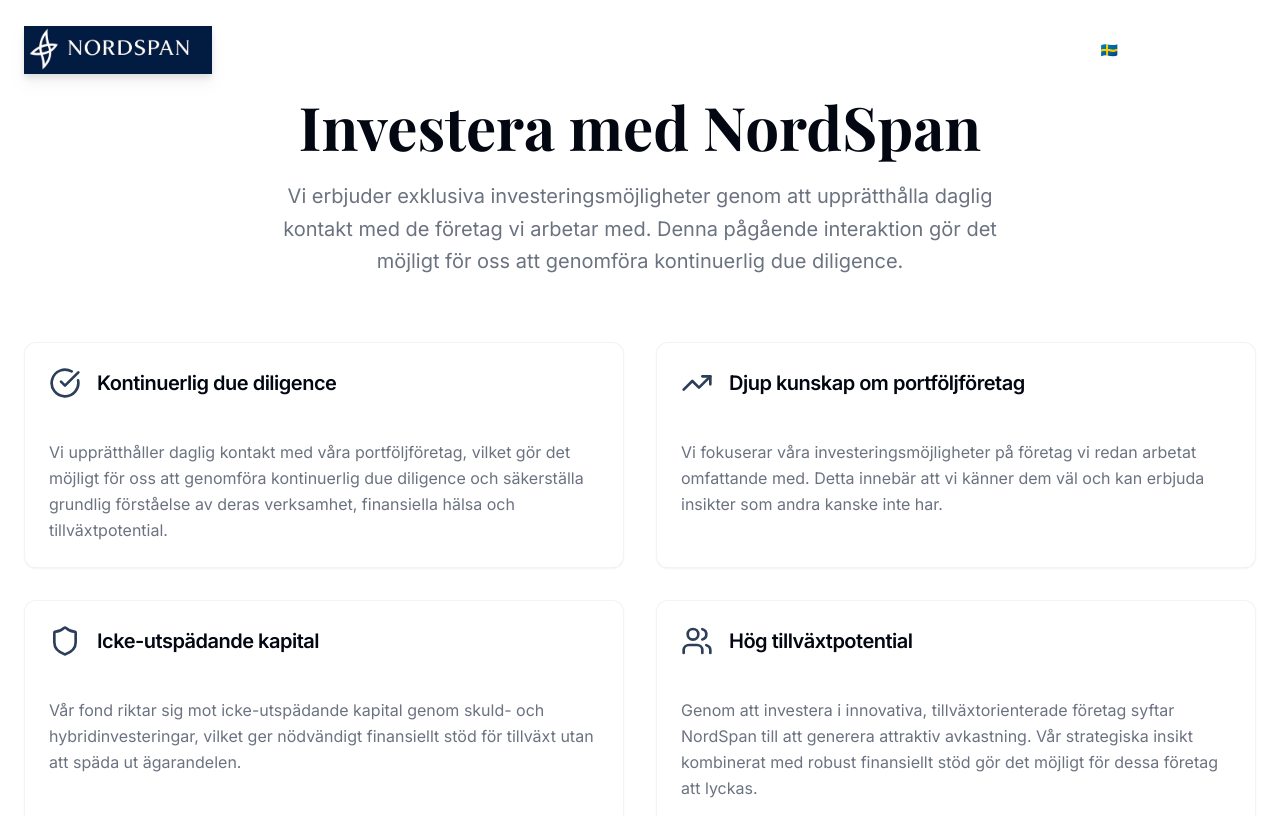
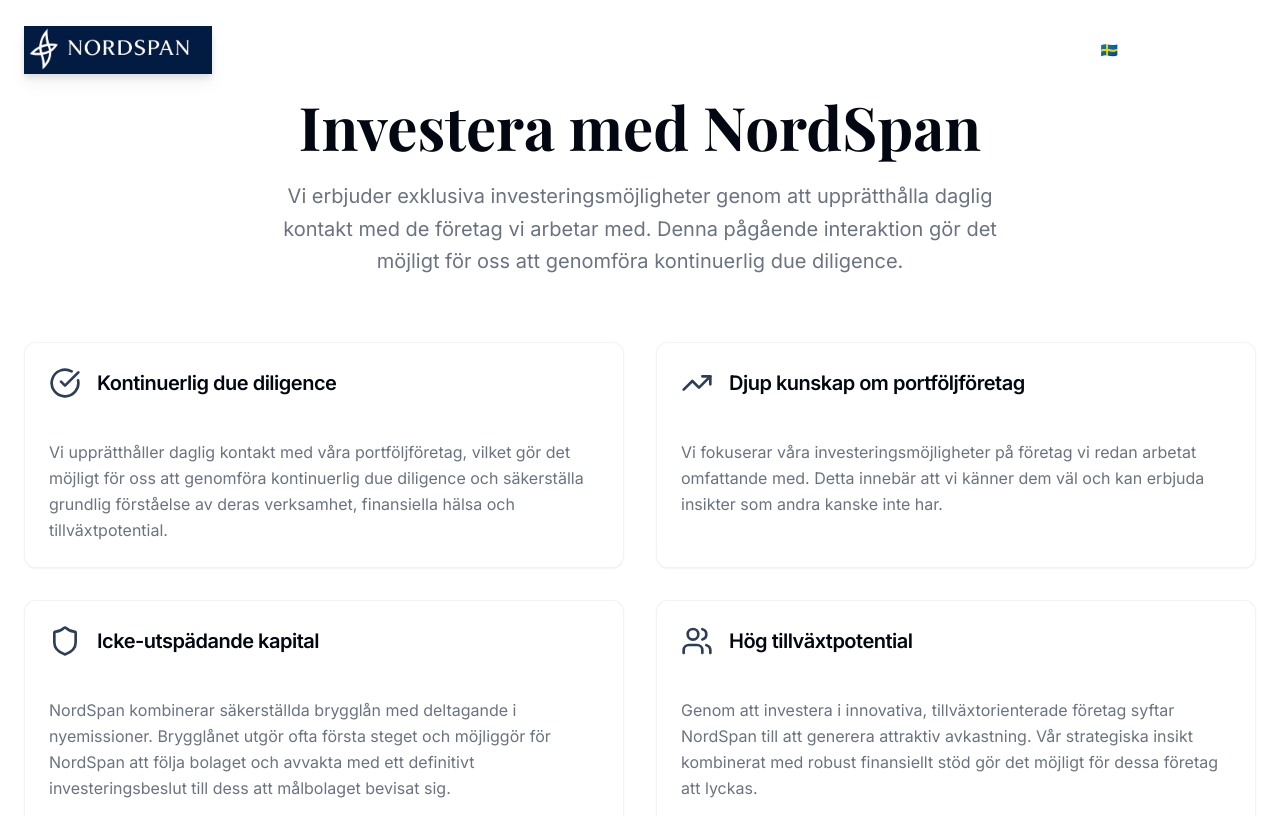
Before and after one commit to C-FMorand/nordspan, a React (Vite) app: page /invest in a window 1280 px wide. Shown: the top 816 px of the page. Built offline with nearby package versions, Linux system fonts and the light colour scheme.

Commit message:
Update investment text
Rewrite the text about non-dilutive capital in the Invest page.

```diff
--- a/src/contexts/LanguageContext.tsx
+++ b/src/contexts/LanguageContext.tsx
@@ -108,7 +108,7 @@ const translations = {
     'invest.feature2.title': 'Djup kunskap om portföljföretag',
     'invest.feature2.description': 'Vi fokuserar våra investeringsmöjligheter på företag vi redan arbetat omfattande med. Detta innebär att vi känner dem väl och kan erbjuda insikter som andra kanske inte har.',
     'invest.feature3.title': 'Icke-utspädande kapital',
-    'invest.feature3.description': 'Vår fond riktar sig mot icke-utspädande kapital genom skuld- och hybridinvesteringar, vilket ger nödvändigt finansiellt stöd för tillväxt utan att späda ut ägarandelen.',
+    'invest.feature3.description': 'NordSpan kombinerar säkerställda brygglån med deltagande i nyemissioner. Brygglånet utgör ofta första steget och möjliggör för NordSpan att följa bolaget och avvakta med ett definitivt investeringsbeslut till dess att målbolaget bevisat sig.',
     'invest.feature4.title': 'Hög tillväxtpotential',
     'invest.feature4.description': 'Genom att investera i innovativa, tillväxtorienterade företag syftar NordSpan till att generera attraktiv avkastning. Vår strategiska insikt kombinerat med robust finansiellt stöd gör det möjligt för dessa företag att lyckas.',
     'invest.cta.title': 'Håll dig informerad och engagera dig',
```
